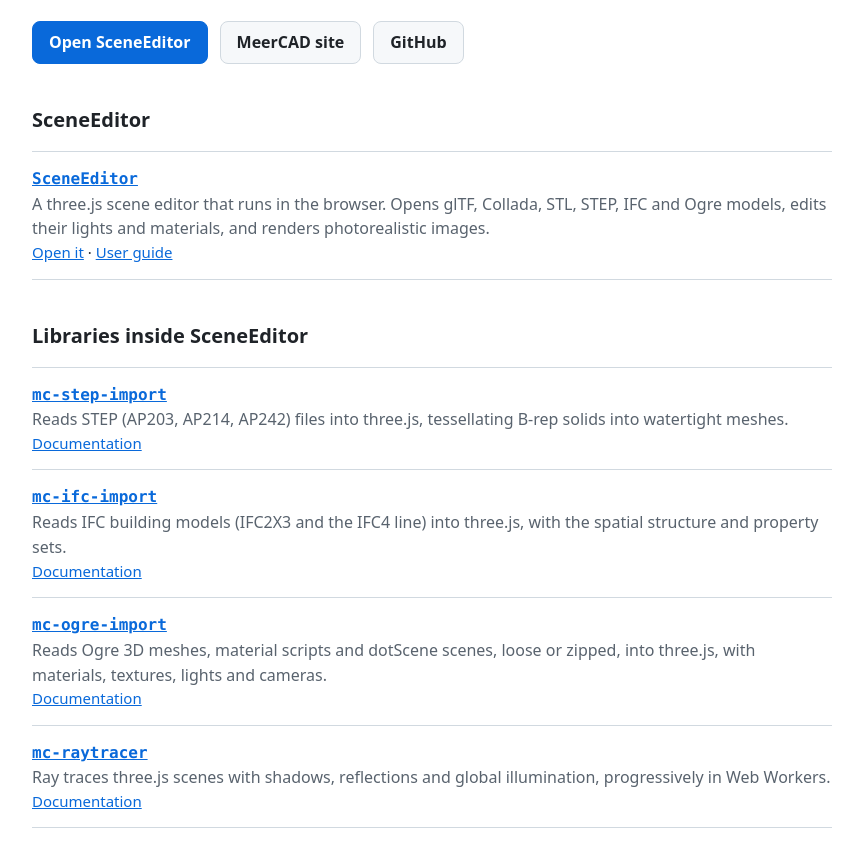
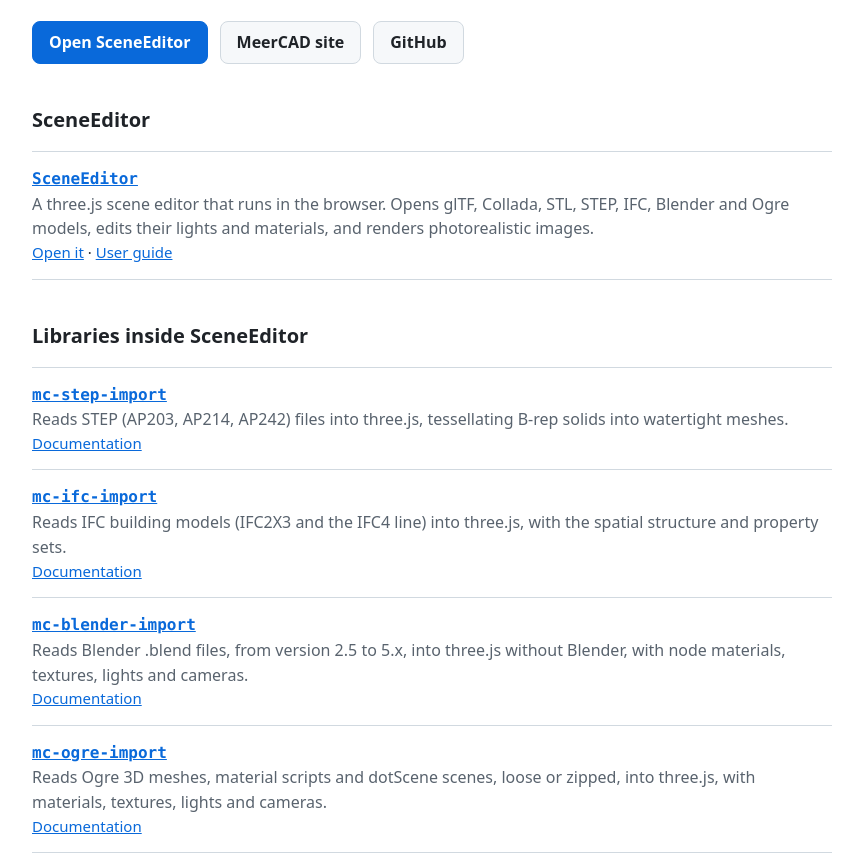
Before and after one commit to VJigouline/vjigouline.github.io, a plain HTML site: page index.html in a window 1280 px wide. Shown: the part 150-1015 px from the top of the page, without its empty margins (208-1071 px from the left). Drawn offline with Linux system fonts and the light colour scheme.

Commit message:
Add mc-blender-import to the home page
Co-Authored-By: Claude Opus 5.5 <noreply@anthropic.com>

```diff
--- a/index.html
+++ b/index.html
@@ -4,7 +4,7 @@
   <meta charset="utf-8">
   <meta name="viewport" content="width=device-width, initial-scale=1">
   <title>Vladimir Jigouline – MeerCAD projects</title>
-  <meta name="description" content="SceneEditor, a three.js scene editor in the browser, and the MeerCAD TypeScript libraries for STEP, IFC and Ogre import, ray tracing, and CAD curves, surfaces and solids.">
+  <meta name="description" content="SceneEditor, a three.js scene editor in the browser, and the MeerCAD TypeScript libraries for STEP, IFC, Blender and Ogre import, ray tracing, and CAD curves, surfaces and solids.">
   <style>
     :root {
       --bg: #ffffff;
@@ -69,7 +69,7 @@
     <ul class="projects">
       <li>
         <a class="name" href="https://github.com/VJigouline/SceneEditor">SceneEditor</a>
-        <span class="summary">A three.js scene editor that runs in the browser. Opens glTF, Collada, STL, STEP, IFC and Ogre models, edits their lights and materials, and renders photorealistic images.</span>
+        <span class="summary">A three.js scene editor that runs in the browser. Opens glTF, Collada, STL, STEP, IFC, Blender and Ogre models, edits their lights and materials, and renders photorealistic images.</span>
         <span class="links"><a href="https://vjigouline.github.io/SceneEditor/">Open it</a> · <a href="https://github.com/VJigouline/SceneEditor/wiki">User guide</a></span>
       </li>
     </ul>
@@ -85,6 +85,11 @@
         <a class="name" href="https://github.com/VJigouline/mc-ifc-import">mc-ifc-import</a>
         <span class="summary">Reads IFC building models (IFC2X3 and the IFC4 line) into three.js, with the spatial structure and property sets.</span>
         <span class="links"><a href="https://github.com/VJigouline/mc-ifc-import/tree/main/Documentation">Documentation</a></span>
+      </li>
+      <li>
+        <a class="name" href="https://github.com/VJigouline/mc-blender-import">mc-blender-import</a>
+        <span class="summary">Reads Blender .blend files, from version 2.5 to 5.x, into three.js without Blender, with node materials, textures, lights and cameras.</span>
+        <span class="links"><a href="https://github.com/VJigouline/mc-blender-import/tree/main/Documentation">Documentation</a></span>
       </li>
       <li>
         <a class="name" href="https://github.com/VJigouline/mc-ogre-import">mc-ogre-import</a>
```
